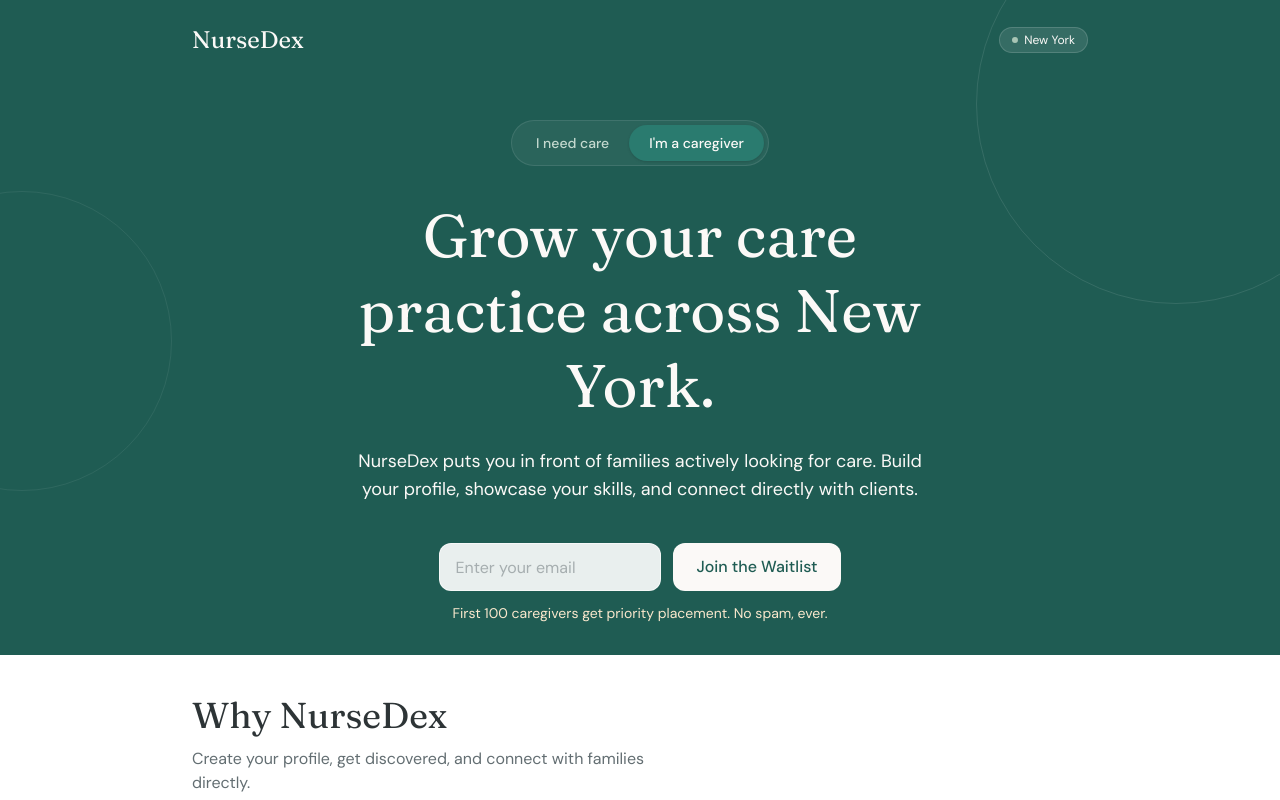
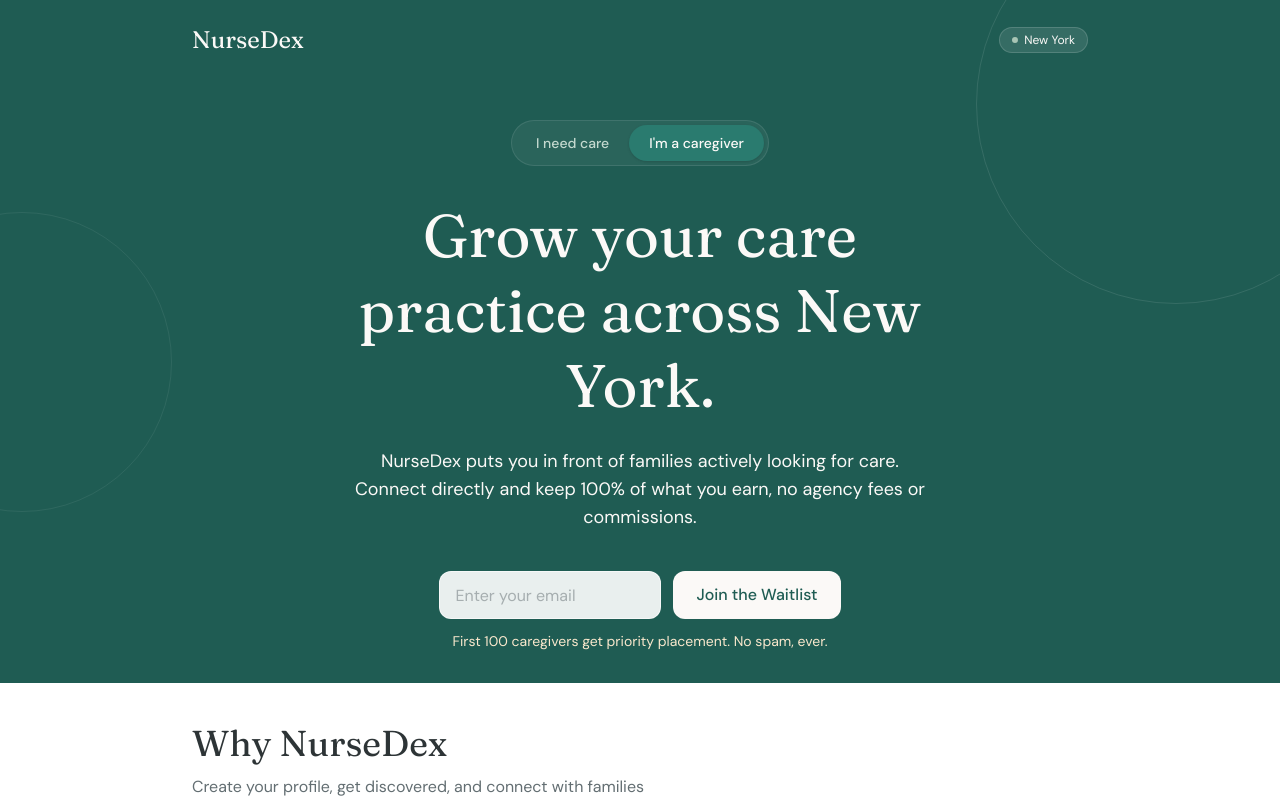
Before and after one commit to nursedexapp/nursedex, a Next.js app: page / in a window 1280 px wide. Shown: the top 800 px of the page. Built offline with nearby package versions, Linux system fonts and the light colour scheme; no server answers; the database is empty.

Commit message:
Add no-agency-fees to the nurse hero subheadline

```diff
--- a/src/components/landing/HeroSection.tsx
+++ b/src/components/landing/HeroSection.tsx
@@ -18,7 +18,7 @@
   nurse: {
     headline: "Grow your care practice across New York.",
     subheadline:
-      "NurseDex puts you in front of families actively looking for care. Build your profile, showcase your skills, and connect directly with clients.",
+      "NurseDex puts you in front of families actively looking for care. Connect directly and keep 100% of what you earn, no agency fees or commissions.",
   },
 };
 
```
